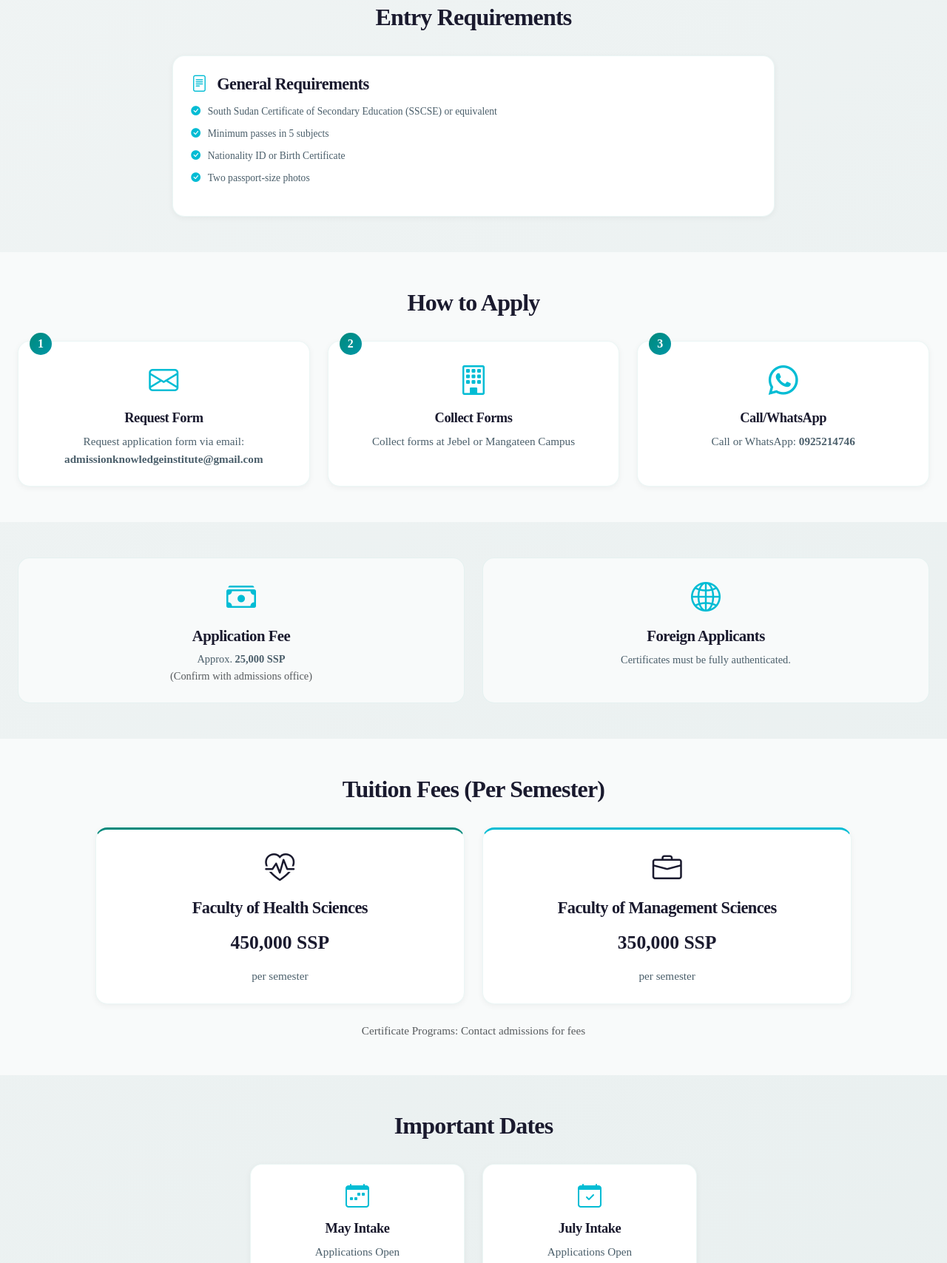
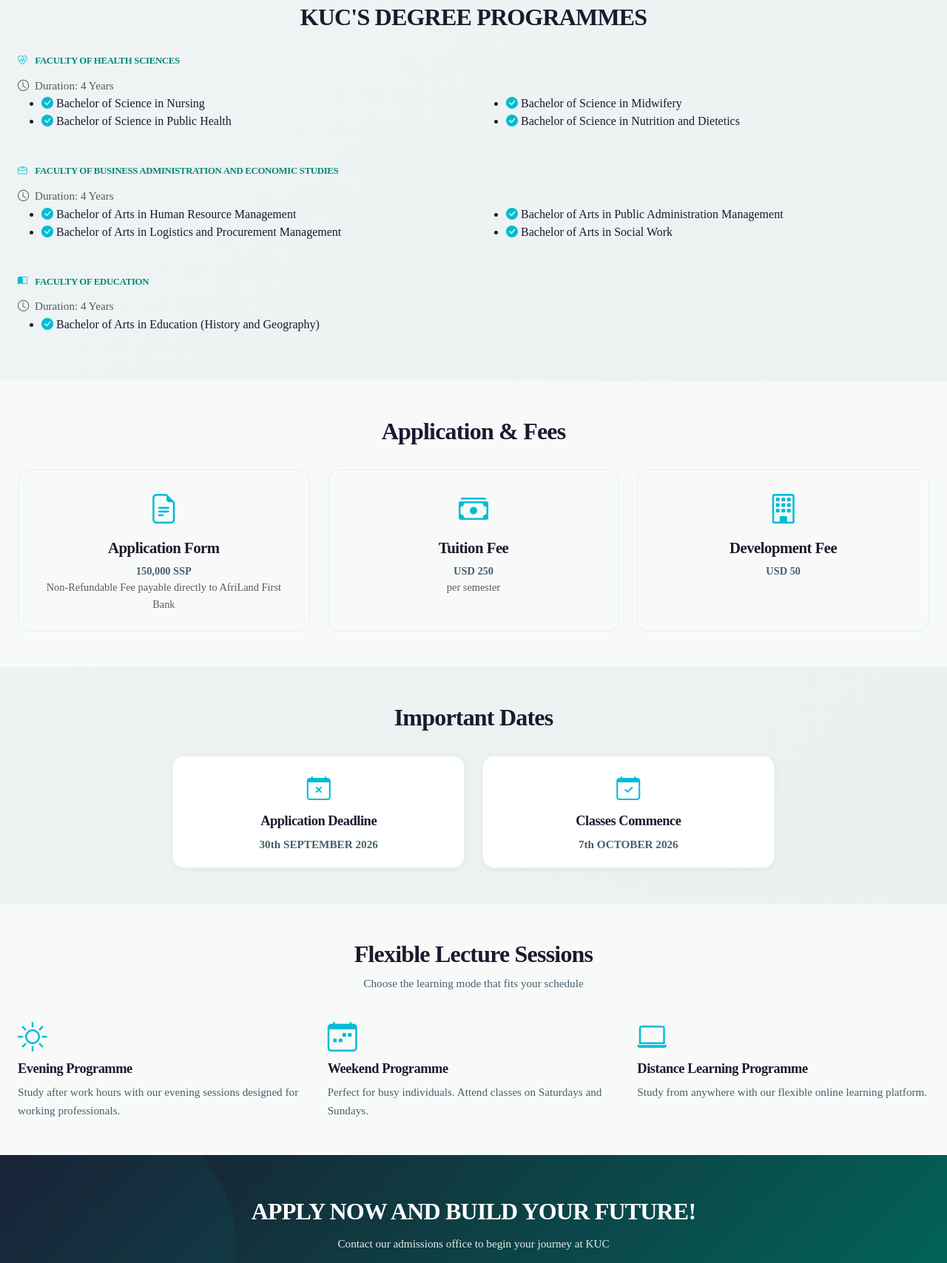
Before and after one commit to Lul24/kist, a plain HTML site: page kist/admissions.html in a window 1280 px wide. Shown: the part 393-2101 px from the top of the page at 74% size. Drawn offline with nearby package versions, Linux system fonts and the light colour scheme.

Commit message:
Revise admissions.html for September 2026 intake
Updated admissions page for September 2026 intake with new program details and application information.

```diff
--- a/kist/admissions.html
+++ b/kist/admissions.html
@@ -38,26 +38,66 @@
 <!-- ========== PAGE TITLE WITH BACKGROUND IMAGE (FULL WIDTH) ========== -->
 <section class="page-title-section" style="background: linear-gradient(rgba(0, 0, 0, 0.5), rgba(0, 0, 0, 0.6)), url('images/stud2.jpeg'); background-size: cover; background-position: center 30%; background-repeat: no-repeat;">
   <div class="container text-center" data-aos="fade-up">
-    <h1>Admissions 2026</h1>
-    <p class="lead">Applications are now open for May and July Intake</p>
+    <h1>SEPTEMBER 2026 INTAKE</h1>
+    <p class="lead">Applications are now open for September 2026 Intake</p>
   </div>
 </section>
 
-<!-- ========== ENTRY REQUIREMENTS ========== -->
-<section class="entry-requirements py-5">
+<!-- ========== KUC'S DEGREE PROGRAMMES ========== -->
+<section class="programmes-section py-5">
   <div class="container">
     <div class="section-head text-center mb-5" data-aos="fade-up">
-      <h2>Entry Requirements</h2>
+      <h2>KUC'S DEGREE PROGRAMMES</h2>
     </div>
-    <div class="row g-4 justify-content-center">
-      <div class="col-lg-8" data-aos="fade-right">
-        <div class="requirements-card">
-          <h3><i class="bi bi-file-text text-gold me-2"></i> General Requirements</h3>
-          <ul class="requirements-list">
-            <li><i class="bi bi-check-circle-fill text-gold"></i> South Sudan Certificate of Secondary Education (SSCSE) or equivalent</li>
-            <li><i class="bi bi-check-circle-fill text-gold"></i> Minimum passes in 5 subjects</li>
-            <li><i class="bi bi-check-circle-fill text-gold"></i> Nationality ID or Birth Certificate</li>
-            <li><i class="bi bi-check-circle-fill text-gold"></i> Two passport-size photos</li>
+
+    <!-- Faculty of Health Sciences -->
+    <div class="faculty-programmes mb-5" data-aos="fade-up">
+      <h3 class="faculty-title"><i class="bi bi-heart-pulse text-gold me-2"></i> FACULTY OF HEALTH SCIENCES</h3>
+      <p class="text-muted"><i class="bi bi-clock me-1"></i> Duration: 4 Years</p>
+      <div class="row g-3">
+        <div class="col-md-6">
+          <ul class="programme-list">
+            <li><i class="bi bi-check-circle-fill text-gold"></i> Bachelor of Science in Nursing</li>
+            <li><i class="bi bi-check-circle-fill text-gold"></i> Bachelor of Science in Public Health</li>
+          </ul>
+        </div>
+        <div class="col-md-6">
+          <ul class="programme-list">
+            <li><i class="bi bi-check-circle-fill text-gold"></i> Bachelor of Science in Midwifery</li>
+            <li><i class="bi bi-check-circle-fill text-gold"></i> Bachelor of Science in Nutrition and Dietetics</li>
+          </ul>
+        </div>
+      </div>
+    </div>
+
+    <!-- Faculty of Business Administration and Economic Studies -->
+    <div class="faculty-programmes mb-5" data-aos="fade-up" data-aos-delay="100">
+      <h3 class="faculty-title"><i class="bi bi-briefcase text-gold me-2"></i> FACULTY OF BUSINESS ADMINISTRATION AND ECONOMIC STUDIES</h3>
+      <p class="text-muted"><i class="bi bi-clock me-1"></i> Duration: 4 Years</p>
+      <div class="row g-3">
+        <div class="col-md-6">
+          <ul class="programme-list">
+            <li><i class="bi bi-check-circle-fill text-gold"></i> Bachelor of Arts in Human Resource Management</li>
+            <li><i class="bi bi-check-circle-fill text-gold"></i> Bachelor of Arts in Logistics and Procurement Management</li>
+          </ul>
+        </div>
+        <div class="col-md-6">
+          <ul class="programme-list">
+            <li><i class="bi bi-check-circle-fill text-gold"></i> Bachelor of Arts in Public Administration Management</li>
+            <li><i class="bi bi-check-circle-fill text-gold"></i> Bachelor of Arts in Social Work</li>
+          </ul>
+        </div>
+      </div>
+    </div>
+
+    <!-- Faculty of Education -->
+    <div class="faculty-programmes" data-aos="fade-up" data-aos-delay="150">
+      <h3 class="faculty-title"><i class="bi bi-book-half text-gold me-2"></i> FACULTY OF EDUCATION</h3>
+      <p class="text-muted"><i class="bi bi-clock me-1"></i> Duration: 4 Years</p>
+      <div class="row">
+        <div class="col-md-6">
+          <ul class="programme-list">
+            <li><i class="bi bi-check-circle-fill text-gold"></i> Bachelor of Arts in Education (History and Geography)</li>
           </ul>
         </div>
       </div>
@@ -65,90 +105,36 @@
   </div>
 </section>
 
-<!-- ========== HOW TO APPLY ========== -->
-<section class="how-to-apply py-5 bg-soft-light">
+<!-- ========== APPLICATION & FEES ========== -->
+<section class="fee-info py-5 bg-soft-light">
   <div class="container">
     <div class="section-head text-center mb-5" data-aos="fade-up">
-      <h2>How to Apply</h2>
+      <h2>Application & Fees</h2>
     </div>
-    <div class="row g-4">
+    <div class="row g-4 justify-content-center">
       <div class="col-md-4" data-aos="fade-up">
-        <div class="apply-step-card">
-          <div class="step-number">1</div>
-          <i class="bi bi-envelope fs-1 text-gold"></i>
-          <h4>Request Form</h4>
-          <p>Request application form via email: <strong>admissionknowledgeinstitute@gmail.com</strong></p>
+        <div class="info-card-blue">
+          <i class="bi bi-file-earmark-text fs-1 text-gold"></i>
+          <h3>Application Form</h3>
+          <p class="lead"><strong>150,000 SSP</strong></p>
+          <p class="text-muted">Non-Refundable Fee payable directly to AfriLand First Bank</p>
         </div>
       </div>
       <div class="col-md-4" data-aos="fade-up" data-aos-delay="100">
-        <div class="apply-step-card">
-          <div class="step-number">2</div>
-          <i class="bi bi-building fs-1 text-gold"></i>
-          <h4>Collect Forms</h4>
-          <p>Collect forms at Jebel or Mangateen Campus</p>
+        <div class="info-card-blue">
+          <i class="bi bi-cash-stack fs-1 text-gold"></i>
+          <h3>Tuition Fee</h3>
+          <p class="lead"><strong>USD 250</strong></p>
+          <p class="text-muted">per semester</p>
         </div>
       </div>
       <div class="col-md-4" data-aos="fade-up" data-aos-delay="150">
-        <div class="apply-step-card">
-          <div class="step-number">3</div>
-          <i class="bi bi-whatsapp fs-1 text-gold"></i>
-          <h4>Call/WhatsApp</h4>
-          <p>Call or WhatsApp: <strong>0925214746</strong></p>
+        <div class="info-card-blue">
+          <i class="bi bi-building fs-1 text-gold"></i>
+          <h3>Development Fee</h3>
+          <p class="lead"><strong>USD 50</strong></p>
         </div>
       </div>
-    </div>
-  </div>
-</section>
-
-<!-- ========== APPLICATION FEE & FOREIGN APPLICANTS ========== -->
-<section class="fee-info py-5">
-  <div class="container">
-    <div class="row g-4">
-      <div class="col-md-6" data-aos="fade-up">
-        <div class="info-card-blue">
-          <i class="bi bi-cash-stack fs-1 text-gold"></i>
-          <h3>Application Fee</h3>
-          <p class="lead">Approx. <strong>25,000 SSP</strong></p>
-          <p class="text-muted">(Confirm with admissions office)</p>
-        </div>
-      </div>
-      <div class="col-md-6" data-aos="fade-up" data-aos-delay="100">
-        <div class="info-card-blue">
-          <i class="bi bi-globe2 fs-1 text-gold"></i>
-          <h3>Foreign Applicants</h3>
-          <p>Certificates must be fully authenticated.</p>
-        </div>
-      </div>
-    </div>
-  </div>
-</section>
-
-<!-- ========== TUITION FEES TABLE ========== -->
-<section class="tuition-fees py-5 bg-soft-light">
-  <div class="container">
-    <div class="section-head text-center mb-5" data-aos="fade-up">
-      <h2>Tuition Fees (Per Semester)</h2>
-    </div>
-    <div class="row g-4 justify-content-center">
-      <div class="col-md-5" data-aos="fade-up">
-        <div class="fee-card health-fee">
-          <i class="bi bi-heart-pulse fs-1"></i>
-          <h3>Faculty of Health Sciences</h3>
-          <p class="fee-amount">450,000 SSP</p>
-          <p>per semester</p>
-        </div>
-      </div>
-      <div class="col-md-5" data-aos="fade-up" data-aos-delay="100">
-        <div class="fee-card management-fee">
-          <i class="bi bi-briefcase fs-1"></i>
-          <h3>Faculty of Management Sciences</h3>
-          <p class="fee-amount">350,000 SSP</p>
-          <p>per semester</p>
-        </div>
-      </div>
-    </div>
-    <div class="text-center mt-4" data-aos="fade-up">
-      <p class="text-muted">Certificate Programs: Contact admissions for fees</p>
     </div>
   </div>
 </section>
@@ -160,31 +146,93 @@
       <h2>Important Dates</h2>
     </div>
     <div class="row g-4 justify-content-center">
-      <div class="col-md-3 col-6" data-aos="fade-up">
+      <div class="col-md-4" data-aos="fade-up">
         <div class="date-card">
-          <i class="bi bi-calendar-week fs-2 text-gold"></i>
-          <h4>May Intake</h4>
-          <p>Applications Open</p>
+          <i class="bi bi-calendar-x fs-2 text-gold"></i>
+          <h4>Application Deadline</h4>
+          <p><strong>30th SEPTEMBER 2026</strong></p>
         </div>
       </div>
-      <div class="col-md-3 col-6" data-aos="fade-up" data-aos-delay="50">
+      <div class="col-md-4" data-aos="fade-up" data-aos-delay="100">
         <div class="date-card">
           <i class="bi bi-calendar-check fs-2 text-gold"></i>
-          <h4>July Intake</h4>
-          <p>Applications Open</p>
+          <h4>Classes Commence</h4>
+          <p><strong>7th OCTOBER 2026</strong></p>
         </div>
       </div>
     </div>
   </div>
 </section>
 
-<!-- ========== CTA SECTION ========== -->
+<!-- ========== FLEXIBLE LEARNING OPTIONS ========== -->
+<section class="flexible-learning py-5 bg-soft-light">
+  <div class="container">
+    <div class="section-head text-center mb-5" data-aos="fade-up">
+      <h2>Flexible Lecture Sessions</h2>
+      <p class="section-subtitle">Choose the learning mode that fits your schedule</p>
+    </div>
+    <div class="row g-4 justify-content-center">
+      <div class="col-md-4" data-aos="fade-up">
+        <div class="flex-card">
+          <i class="bi bi-sun fs-1 text-gold"></i>
+          <h4>Evening Programme</h4>
+          <p>Study after work hours with our evening sessions designed for working professionals.</p>
+        </div>
+      </div>
+      <div class="col-md-4" data-aos="fade-up" data-aos-delay="100">
+        <div class="flex-card">
+          <i class="bi bi-calendar-week fs-1 text-gold"></i>
+          <h4>Weekend Programme</h4>
+          <p>Perfect for busy individuals. Attend classes on Saturdays and Sundays.</p>
+        </div>
+      </div>
+      <div class="col-md-4" data-aos="fade-up" data-aos-delay="150">
+        <div class="flex-card">
+          <i class="bi bi-laptop fs-1 text-gold"></i>
+          <h4>Distance Learning Programme</h4>
+          <p>Study from anywhere with our flexible online learning platform.</p>
+        </div>
+      </div>
+    </div>
+  </div>
+</section>
+
+<!-- ========== CALL TO ACTION ========== -->
 <section class="cta-banner">
   <div class="container text-center">
-    <h2>Start Your Application Today</h2>
+    <h2>APPLY NOW AND BUILD YOUR FUTURE!</h2>
     <p class="lead">Contact our admissions office to begin your journey at KUC</p>
     <a href="contact.html" class="btn-gold btn-lg me-3">Contact Admissions <i class="bi bi-envelope"></i></a>
     <a href="tel:0925214746" class="btn-outline-light-custom">Call Now</a>
+  </div>
+</section>
+
+<!-- ========== CONTACT INFORMATION ========== -->
+<section class="contact-info-bottom py-5">
+  <div class="container">
+    <div class="row g-4 justify-content-center">
+      <div class="col-md-4" data-aos="fade-up">
+        <div class="contact-bottom-card text-center">
+          <i class="bi bi-geo-alt fs-1 text-gold"></i>
+          <h4>Location</h4>
+          <p>Mangateen, Near Park</p>
+        </div>
+      </div>
+      <div class="col-md-4" data-aos="fade-up" data-aos-delay="100">
+        <div class="contact-bottom-card text-center">
+          <i class="bi bi-globe fs-1 text-gold"></i>
+          <h4>Website</h4>
+          <p><a href="https://knowledgeuniversity.edu.netlify.app/" target="_blank" class="text-gold">knowledgeuniversity.edu.netlify.app</a></p>
+        </div>
+      </div>
+      <div class="col-md-4" data-aos="fade-up" data-aos-delay="150">
+        <div class="contact-bottom-card text-center">
+          <i class="bi bi-envelope fs-1 text-gold"></i>
+          <h4>Email</h4>
+          <p><a href="mailto:admissionkuc@gmail.com" class="text-gold">admissionkuc@gmail.com</a></p>
+        </div>
+      </div>
+    </div>
   </div>
 </section>
 
@@ -224,8 +272,8 @@
         <h5>Contact Info</h5>
         <ul class="contact-list">
           <li><i class="bi bi-telephone"></i> 0925214746 / 0923309294 / 0920079895</li>
-          <li><i class="bi bi-envelope"></i> admissionknowledgeinstitute@gmail.com</li>
-          <li><i class="bi bi-geo-alt"></i> Jebel, Near Revenue Authority, Juba, South Sudan</li>
+          <li><i class="bi bi-envelope"></i> admissionkuc@gmail.com</li>
+          <li><i class="bi bi-geo-alt"></i> Mangateen, Near Park, Juba, South Sudan</li>
         </ul>
       </div>
     </div>
```
